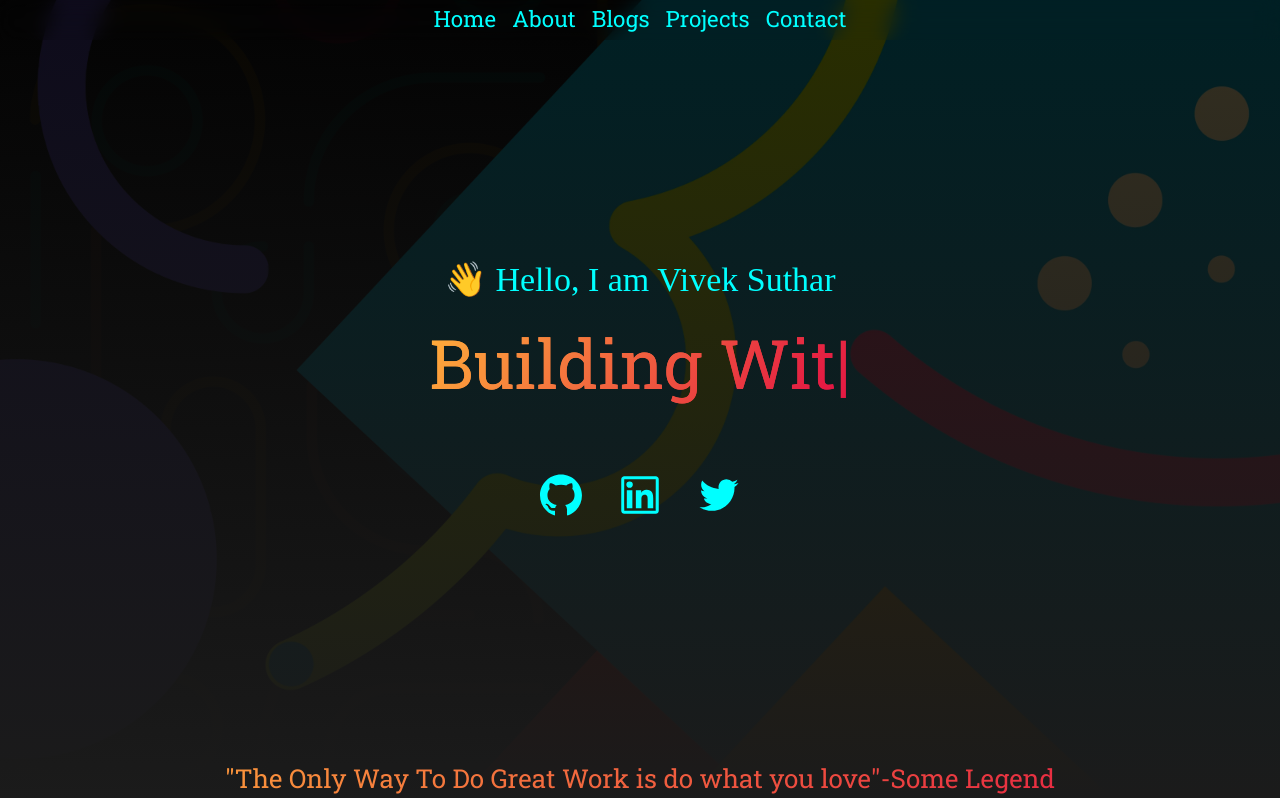
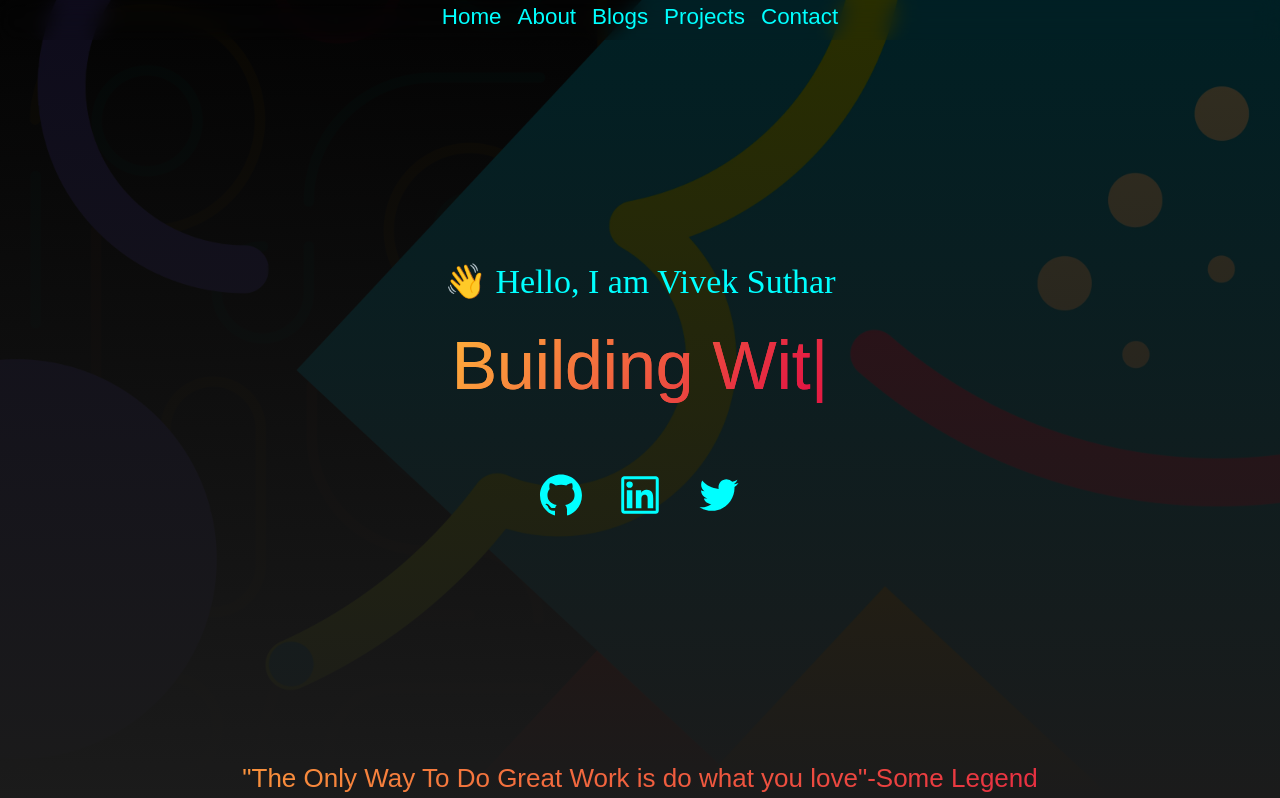
Before and after one commit to VIVEK-SUTHAR/Portfolio_React, a React (Create React App) app: page / in a window 1280 px wide. Shown: the top 798 px of the page. Built offline with nearby package versions, Linux system fonts and the light colour scheme.

Commit message:
fix:fonts

```diff
--- a/public/index.html
+++ b/public/index.html
@@ -8,12 +8,12 @@
     <meta name="description" content="Vivek Suthar's Portfolio" />
     <link rel="apple-touch-icon" href="%PUBLIC_URL%/logo192.png" />
     <link rel="manifest" href="%PUBLIC_URL%/manifest.json" />
-    <link rel="preconnect" href="https://fonts.googleapis.com" />
-    <link rel="preconnect" href="https://fonts.gstatic.com" crossorigin />
-    <link
-      href="https://fonts.googleapis.com/css2?family=Roboto+Slab:wght@400&display=swap"
-      rel="stylesheet"
-    />
+    <!-- <link rel="preconnect" href="https://fonts.googleapis.com" /> -->
+    <!-- <link rel="preconnect" href="https://fonts.gstatic.com" crossorigin /> -->
+    <!-- <link -->
+      <!-- href="https://fonts.googleapis.com/css2?family=Roboto+Slab:wght@400&display=swap" -->
+      <!-- rel="stylesheet" -->
+    <!-- /> -->
     <title>Vivek Suthar's Portfolio</title>
     <meta name="description" content="Vivek Suthar's Portfolio" />
 
--- a/src/styles/App.css
+++ b/src/styles/App.css
@@ -1,3 +1,4 @@
+@import url("https://fonts.googleapis.com/css2?family=Inter&display=swap");
 * {
   margin: 0;
   padding: 0;
@@ -5,7 +6,7 @@
   list-style: none;
   text-decoration: none;
   scroll-behavior: smooth;
-  font-family: "Roboto Slab", serif;
+  font-family: Arial, Helvetica, sans-serif;
 }
 
 a {
```
